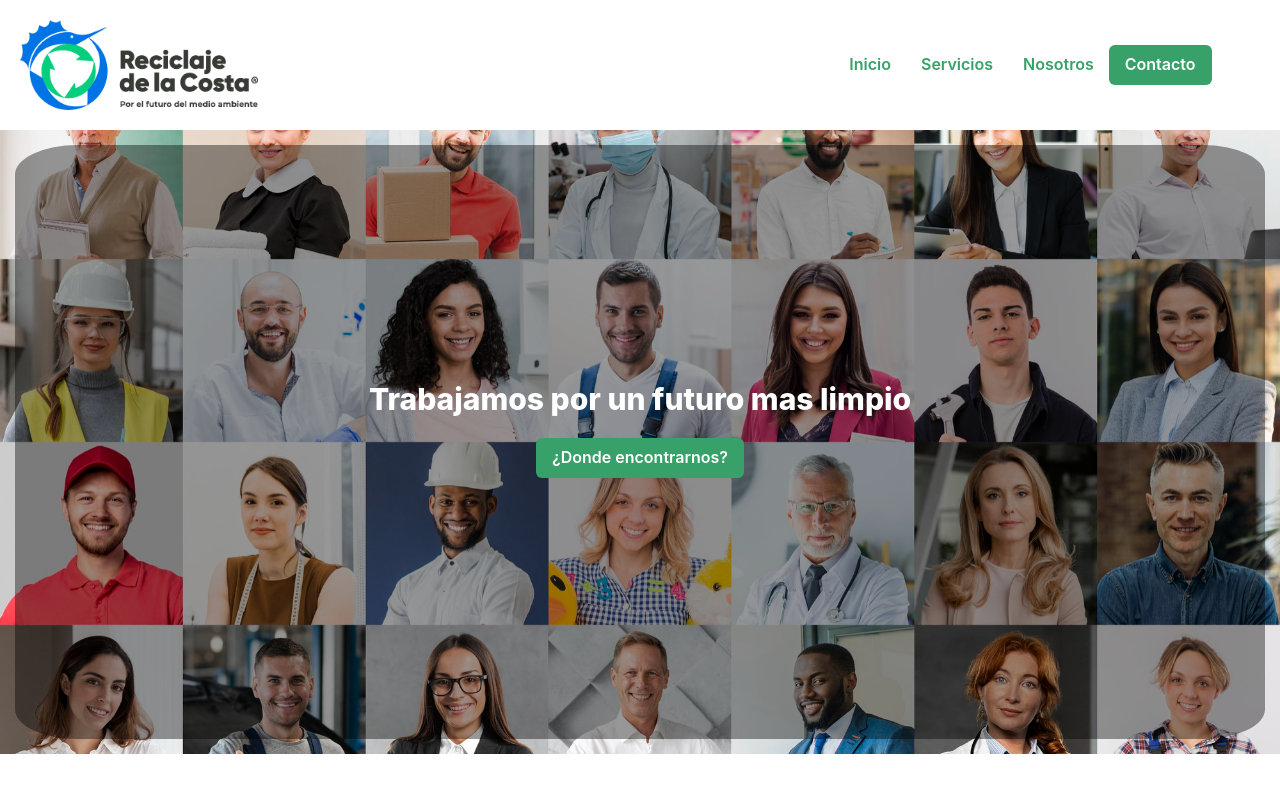
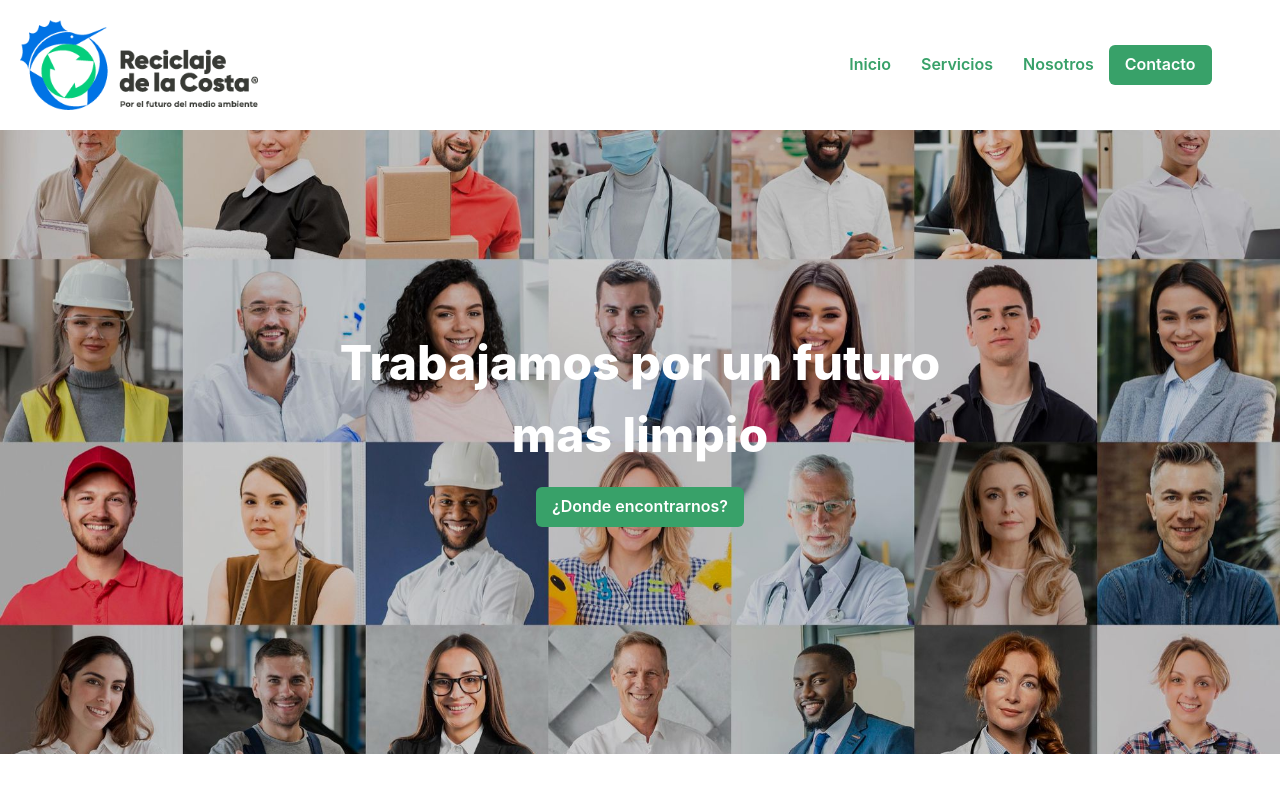
Before and after one commit to aldooenriquez/recicladora-costa, a Next.js app: page /nosotros in a window 1280 px wide. Shown: the top 800 px of the page. Built offline with nearby package versions, Linux system fonts and the light colour scheme.

Commit message:
Update banner nosotros

```diff
--- a/pages/nosotros.jsx
+++ b/pages/nosotros.jsx
@@ -50,11 +50,9 @@ export default function Nosotros() {
             spacing={4}
             justifyContent={["flex-end", "flex-end", "center", "center"]}
             pb="30px"
-            background="rgba(0,0,0,0.4)"
-            borderRadius="5%"
           >
             <Text
-              fontSize="3xl"
+              fontSize="5xl"
               color="white"
               align="center"
               fontWeight="extrabold"
```
Also changed, not shown: public/assets/banner_nosotros.jpg.
